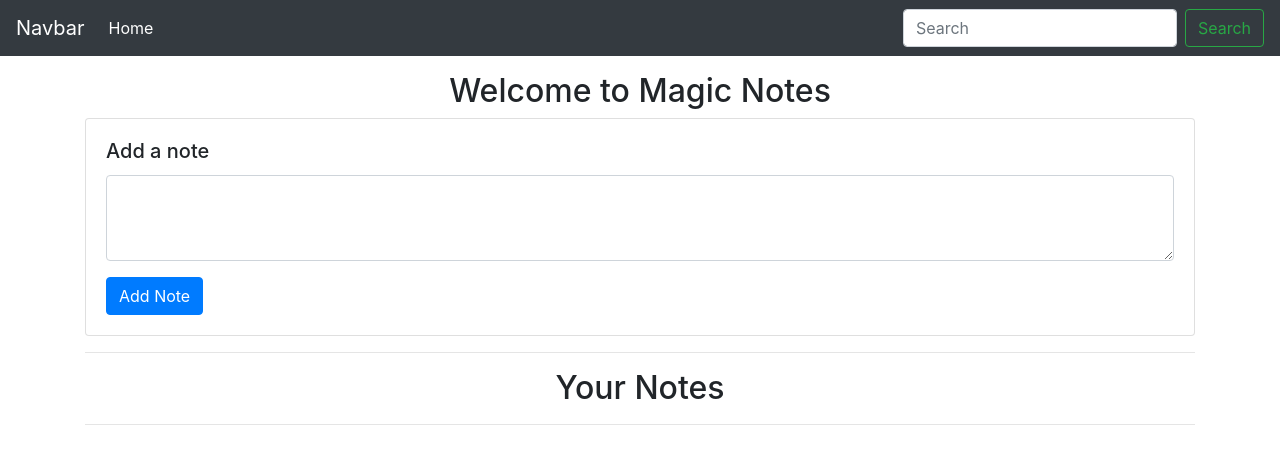
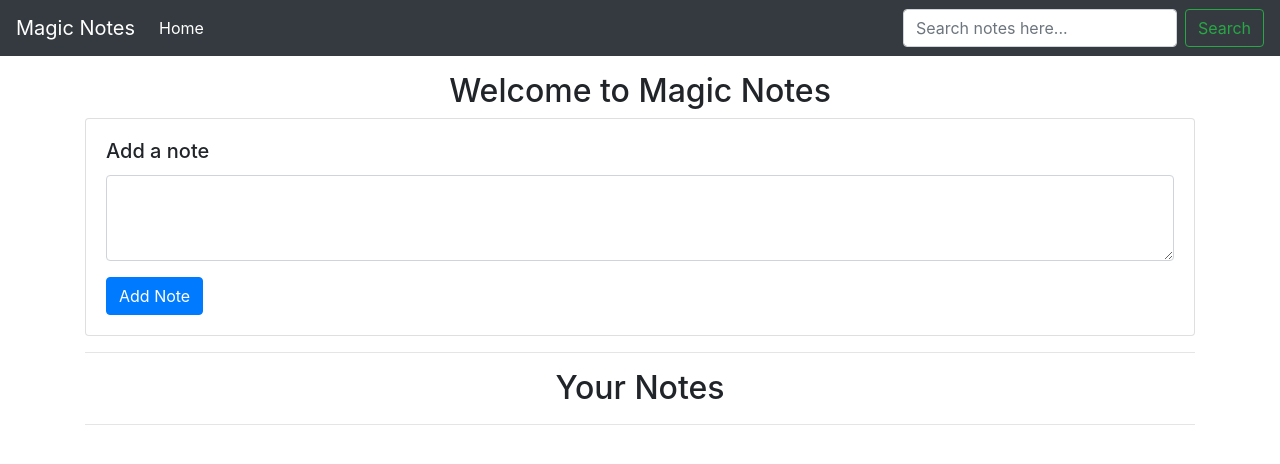
Before and after one commit to KutubuddinMondal1125/Magic-Notes, a plain HTML site: page index.html in a window 1280 px wide. Drawn offline with Linux system fonts and the light colour scheme.

Commit message:
Title updated

```diff
--- a/index.html
+++ b/index.html
@@ -11,7 +11,7 @@
 
 <body>
     <nav class="navbar navbar-expand-lg navbar-dark bg-dark">
-        <a class="navbar-brand" href="#">Navbar</a>
+        <a class="navbar-brand" href="#">Magic Notes</a>
         <button class="navbar-toggler" type="button" data-toggle="collapse" data-target="#navbarSupportedContent"
             aria-controls="navbarSupportedContent" aria-expanded="false" aria-label="Toggle navigation">
             <span class="navbar-toggler-icon"></span>
@@ -23,7 +23,7 @@
                 </li>
             </ul>
             <form class="form-inline my-2 my-lg-0">
-                <input id="searchTxt" class="form-control mr-sm-2" type="search" placeholder="Search"
+                <input id="searchTxt" class="form-control mr-sm-2" type="search" placeholder="Search notes here..."
                     aria-label="Search">
                 <button class="btn btn-outline-success my-2 my-sm-0" type="submit">Search</button>
             </form>
```
